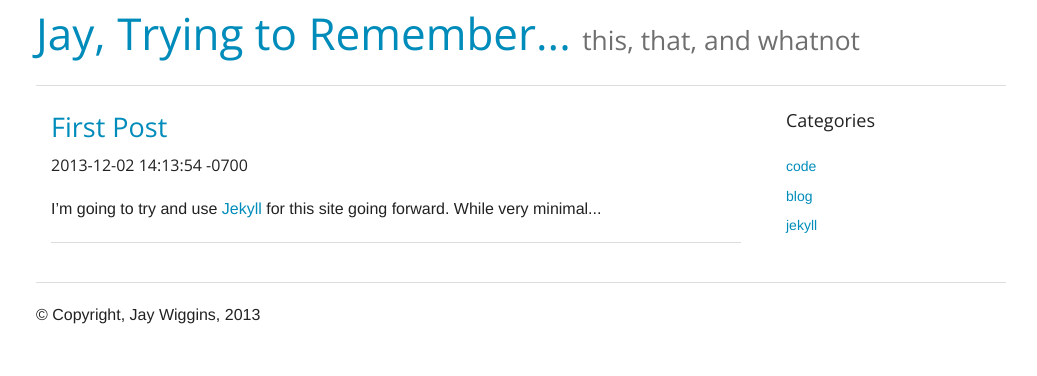
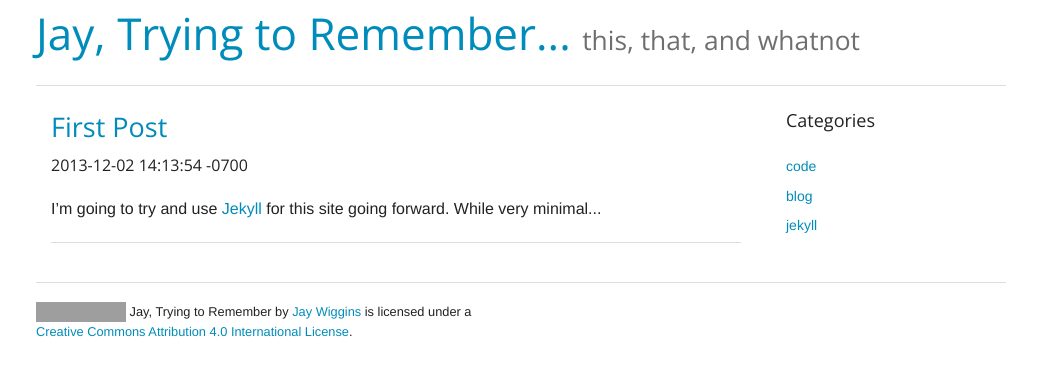
Before and after one commit to funkfinger/funkfinger.github.io, a Jekyll site: the page built from index.html, in a window 1280 px wide. Shown: the top 376 px of the page, without its empty margins (119-1156 px from the left). Built offline with Jekyll 4.4.1, drawn with Linux system fonts in a browser that asks for light colours; Markdown is read by kramdown in place of the engine named in the settings; grey boxes are pictures that could not be loaded.

Commit message:
tweaks to visuals

```diff
--- a/_layouts/foundation.html
+++ b/_layouts/foundation.html
@@ -13,6 +13,7 @@
 
     <link href="/css/app.css" rel="stylesheet">
     <link href="/css/syntax.css" rel="stylesheet">
+    <link href="/css/custom.css" rel="stylesheet">
 
   </head>
   <body>
@@ -89,12 +90,14 @@
 
       <!-- Footer -->
 
-      <footer class="row">
+      <footer class="foot row">
         <div class="large-12 columns">
           <hr />
           <div class="row">
             <div class="large-6 columns">
-              <p>&copy; Copyright, Jay Wiggins, 2013</p>
+              <p><a rel="license" href="http://creativecommons.org/licenses/by/4.0/"><img alt="Creative Commons License" style="border-width:0" src="http://i.creativecommons.org/l/by/4.0/80x15.png" /></a>
+                <!-- <br /> -->
+                <span xmlns:dct="http://purl.org/dc/terms/" property="dct:title">Jay, Trying to Remember</span> by <a xmlns:cc="http://creativecommons.org/ns#" href="http://funkfinger.github.io" property="cc:attributionName" rel="cc:attributionURL">Jay Wiggins</a> is licensed under a <a rel="license" href="http://creativecommons.org/licenses/by/4.0/">Creative Commons Attribution 4.0 International License</a>.</p>
             </div>
             <div class="large-6 columns">
               <!-- <ul class="inline-list right">
--- /dev/null
+++ b/css/custom.css
@@ -0,0 +1,3 @@
+.foot p {
+  font-size: .8rem;
+}
```
